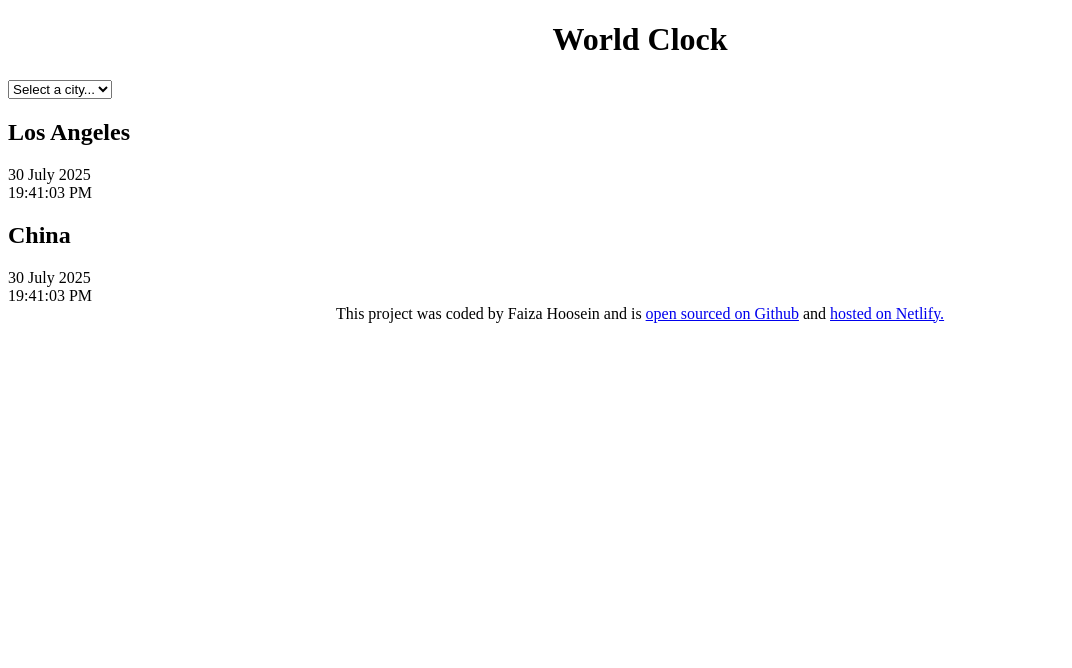
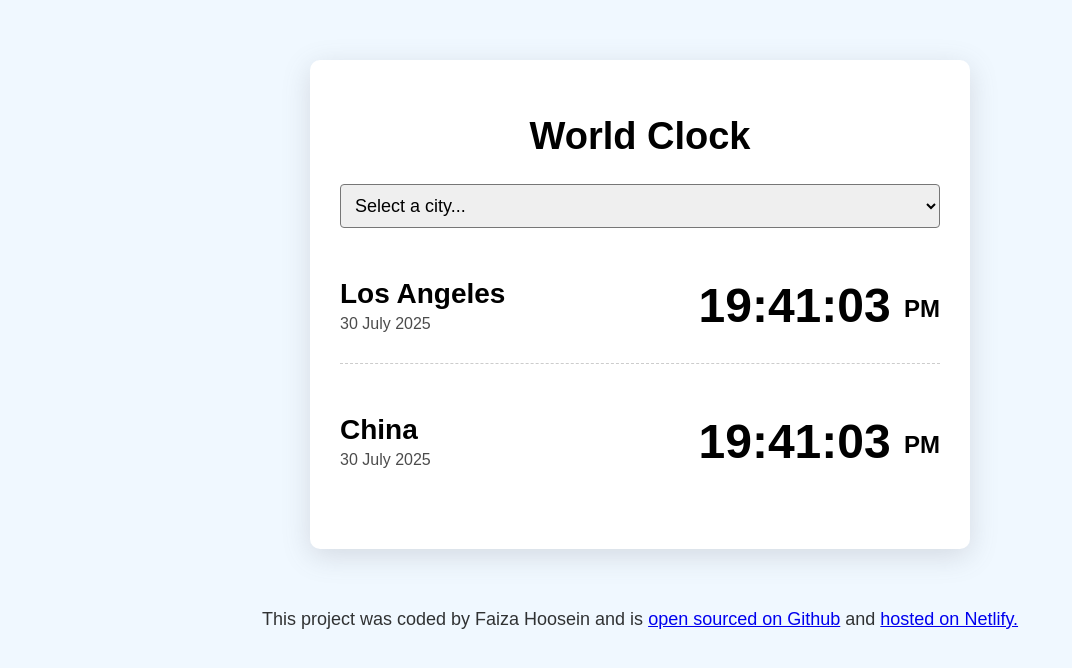
Before and after one commit to Faiza-h/world-clock-project, a plain HTML site: page index.html in a window 1280 px wide. Shown: the whole page, without its empty margins (0-1072 px from the left). Drawn offline with Linux system fonts and the light colour scheme.

Commit message:
Styled project with CSS

```diff
--- a/css/style.css
+++ b/css/style.css
@@ -1,6 +1,65 @@
+body {
+  background-color: aliceblue;
+  font-family: sans-serif;
+}
+
+.container {
+  max-width: 600px;
+  margin: 60px auto;
+  background: white;
+  padding: 30px;
+  box-shadow: rgba(100, 100, 111, 0.2) 0px 7px 29px 0px;
+  border-radius: 10px;
+}
+
 h1 {
   text-align: center;
+  font-family: sans-serif;
+  font-size: 38px;
 }
+
+h2 {
+  margin: 0 0 5px;
+  font-size: 28px;
+}
+
+select {
+  display: block;
+  width: 100%;
+  font-size: 18px;
+  border-radius: 4px;
+  padding: 10px;
+}
+
+.city {
+  display: flex;
+  margin: 20px 0;
+  justify-content: space-between;
+  padding: 30px 0;
+  border-bottom: 1px dashed rgba(0, 0, 0, 0.2);
+}
+
+.city:last-child {
+  border: none;
+}
+
+.date {
+  opacity: 0.7;
+}
+
+.time {
+  font-size: 48px;
+  font-weight: bold;
+}
+
+.time small {
+  font-size: 24px;
+  vertical-align: middle;
+  line-height: 36px;
+}
+
 footer {
   text-align: center;
+  font-size: 18px;
+  color: rgba(0, 0, 0, 0.8);
 }
--- a/index.html
+++ b/index.html
@@ -20,15 +20,19 @@
       </select>
 
       <div class="city">
-        <h2>Los Angeles</h2>
-        <div class="date">30 July 2025</div>
-        <div class="time">19:41:03 PM</div>
+        <div>
+          <h2>Los Angeles</h2>
+          <div class="date">30 July 2025</div>
+        </div>
+        <div class="time">19:41:03 <small>PM</small></div>
       </div>
 
       <div class="city">
-        <h2>China</h2>
-        <div class="date">30 July 2025</div>
-        <div class="time">19:41:03 PM</div>
+        <div>
+          <h2>China</h2>
+          <div class="date">30 July 2025</div>
+        </div>
+        <div class="time">19:41:03 <small>PM</small></div>
       </div>
     </div>
     <footer>
```
